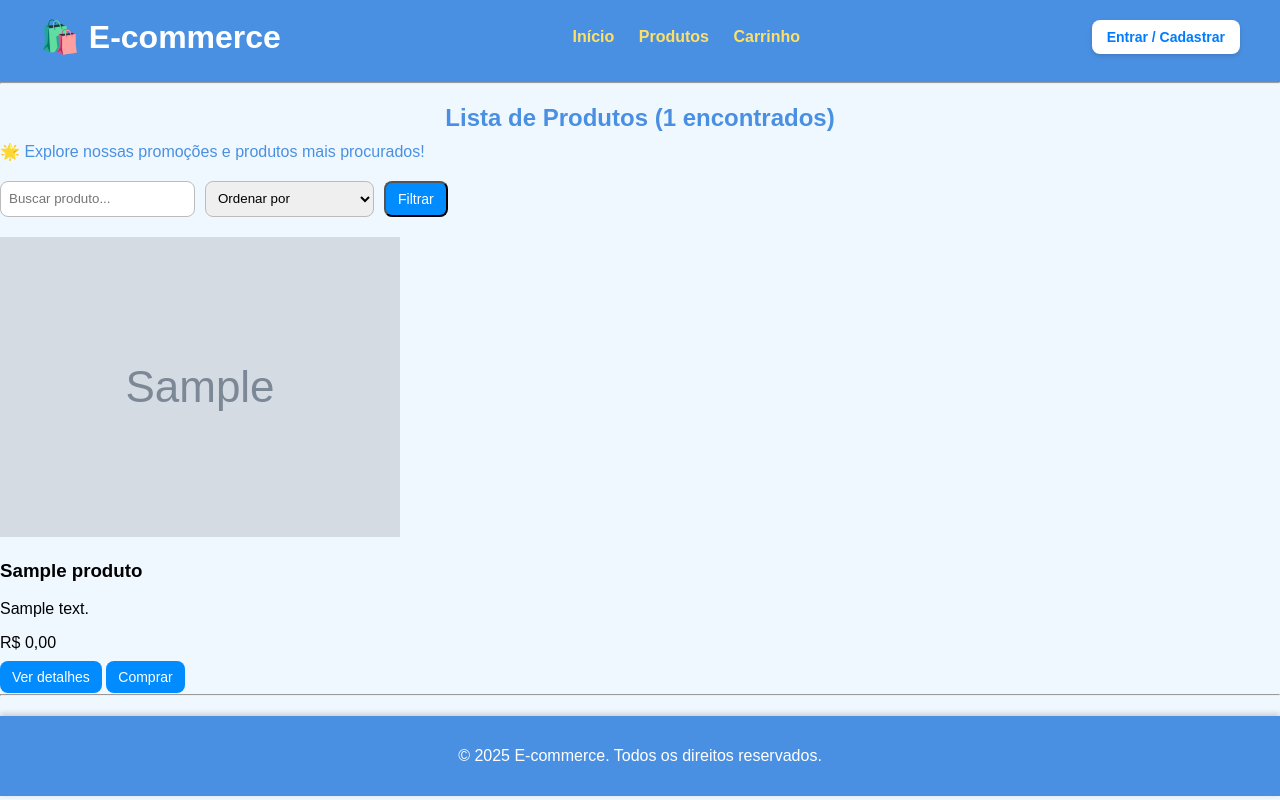
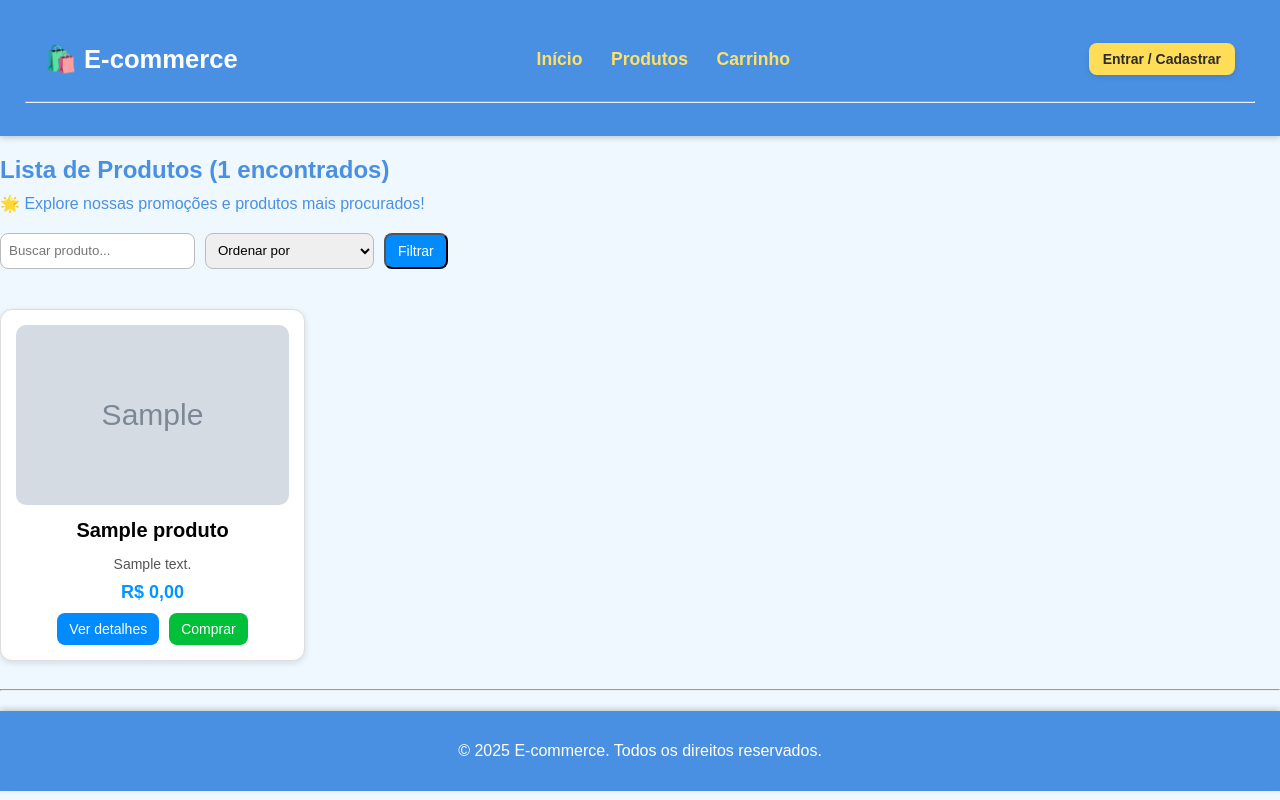
Before and after one commit to walterlimtrajano/trabalho-de-php, a PHP site: page /produtos/listar.php in a window 1280 px wide. Run offline with PHP 8.4, Linux system fonts and the light colour scheme; tables that the repository leaves empty or names only in its code hold one stand-in row (values such as "Sample post"); grey boxes marked "Sample" are stand-in pictures.

Commit message:
Update style.css

```diff
--- a/ecommerce/assets/css/style.css
+++ b/ecommerce/assets/css/style.css
@@ -18,107 +18,27 @@ h2 {
     color: #4a90e2;
 }
 
-/* =======================
-   HEADER FIXO + BOTÃO DIREITA
-======================= */
-
-.site-header {
+header {
     background: #4a90e2;
     color: white;
+    padding: 25px;
+    text-align: center;
+    box-shadow: 0 2px 6px rgba(0,0,0,0.2);
 }
 
-.header-inner {
-    display: flex;
-    align-items: center;
-    justify-content: space-between;  /* 🔥 ESTA LINHA ALINHA O BOTÃO À DIREITA */
-    gap: 20px;
-    max-width: 1200px;
-    margin: 0 auto;
-    padding: 18px 20px;
-}
-
-/* LOGO */
-.brand h1 {
-    margin: 0;
-}
-
-/* MENU CENTRAL */
-.main-nav {
-    flex: 1;              /* ocupa espaço central */
-    text-align: center;   /* deixa os links no meio */
-}
-
-/* LINKS DO MENU */
-.main-nav a {
+nav a {
     color: #ffe066;
-    margin: 0 10px;
+    text-decoration: none;
+    margin: 0 12px;
     font-weight: bold;
-    text-decoration: none;
+    font-size: 1.1rem;
     transition: 0.2s;
 }
 
-.main-nav a:hover {
+nav a:hover {
     color: #fff;
-    text-shadow: 0 0 6px #ffe066;
+    text-shadow: 0 0 5px #ffe066;
 }
-
-/* 🔥 BOTÃO "ENTRAR / CADASTRAR" */
-.auth {
-    display: flex;
-    justify-content: flex-end; /* garante canto direito */
-}
-
-.auth .auth-btn {
-    background: #fff;
-    color: #007bff;
-    font-weight: bold;
-    padding: 8px 14px;
-    border-radius: 8px;
-    text-decoration: none;
-    border: 1px solid transparent;
-    box-shadow: 0 2px 5px rgba(0,0,0,0.15);
-    transition: 0.25s;
-}
-
-.auth .auth-btn:hover {
-    background: #005fcc;
-    color: white;
-    border-color: #005fcc;
-}
-
-/* =======================
-   LOGIN
-======================== */
-
-.auth-section {
-    max-width: 420px;
-    margin: 30px auto;
-    background: #fff;
-    padding: 18px;
-    border-radius: 10px;
-    box-shadow: 0 4px 10px rgba(0,0,0,0.08);
-}
-
-.auth-form {
-    display: flex;
-    flex-direction: column;
-    gap: 10px;
-}
-
-.auth-form input {
-    padding: 10px;
-    border-radius: 8px;
-    border: 1px solid #ccc;
-}
-
-.register-suggestion {
-    margin-top: 10px;
-    text-align: center;
-}
-
-/* =======================
-   FOOTER
-======================== */
 
 footer {
     text-align: center;
@@ -129,7 +49,6 @@ footer {
     box-shadow: 0 -2px 6px rgba(0,0,0,0.2);
 }
 
-/* BOTÕES GERAIS */
 .btn {
     padding: 8px 12px;
     background: #008cff;
@@ -144,11 +63,120 @@ footer {
     background: #006ed6;
 }
 
-.container-pagina h2 {
-    text-align: center;
-    color: #4a90e2;
+.btn.comprar {
+    background: #00c03a;
 }
 
+.btn.comprar:hover {
+    background: #00992d;
+}
+
+.lista-produtos {
+    display: grid;
+    grid-template-columns: repeat(auto-fill, minmax(250px, 1fr));
+    gap: 20px;
+    padding: 20px 0;
+}
+
+.produto-card {
+    background: #ffffff;
+    border: 1px solid #ddd;
+    padding: 15px;
+    border-radius: 12px;
+    text-align: center;
+    transition: 0.2s ease-in-out;
+    box-shadow: 0 2px 6px rgba(0,0,0,0.12);
+}
+
+.produto-card:hover {
+    transform: translateY(-5px);
+    box-shadow: 0 6px 12px rgba(0,0,0,0.15);
+}
+
+.produto-card img {
+    width: 100%;
+    height: 180px;
+    object-fit: cover;
+    border-radius: 10px;
+}
+
+.produto-card h3 {
+    margin: 10px 0 5px;
+    font-size: 20px;
+}
+
+.produto-card .descricao {
+    font-size: 14px;
+    color: #555;
+    margin-bottom: 10px;
+}
+
+.produto-card .preco {
+    font-size: 18px;
+    font-weight: bold;
+    margin: 10px 0;
+    color: #0095ff;
+}
+
+.acoes {
+    margin-top: 10px;
+    display: flex;
+    justify-content: center;
+    gap: 10px;
+}
+
+/* --- Header com layout flex e botão de autenticação no canto direito --- */
+.site-header {
+    background: #4a90e2; /* mantém o padrão existente */
+    color: white;
+}
+
+.header-inner {
+    display: flex;
+    align-items: center;
+    justify-content: space-between; /* marca à esquerda, nav centro/left, auth à direita */
+    gap: 20px;
+    max-width: 1200px;
+    margin: 0 auto;
+    padding: 18px 20px;
+}
+
+/* Marca (logo/texto) */
+.brand h1 {
+    margin: 0;
+    font-size: 1.6rem;
+}
+
+/* Ajustes na navegação */
+.main-nav {
+    flex: 1; /* ocupa espaço central */
+    text-align: center;
+}
+
+/* Caixa da ação de autenticação (canto direito) */
+.auth {
+    display: flex;
+    align-items: center;
+    justify-content: flex-end;
+}
+
+/* Botão de autenticação (visual simples, já compatível com .btn) */
+.auth-btn {
+    padding: 8px 14px;
+    border-radius: 8px;
+    background: #ffdd57;
+    color: #2b2b2b;
+    text-decoration: none;
+    font-weight: 700;
+    box-shadow: 0 2px 6px rgba(0,0,0,0.12);
+}
+
+.auth-btn:hover {
+    transform: translateY(-2px);
+    box-shadow: 0 6px 12px rgba(0,0,0,0.15);
+}
+
+/* --- Estilos mínimos para a página de login (esqueleto) --- */
 .auth-section {
     max-width: 420px;
     margin: 30px auto;
@@ -165,16 +193,20 @@ footer {
 }
 
 .auth-form label {
-    font-weight: bold;
+    font-weight: 600;
+    font-size: 0.95rem;
 }
 
-.auth-form input {
+.auth-form input[type="email"],
+.auth-form input[type="password"] {
     padding: 10px;
     border-radius: 8px;
     border: 1px solid #ccc;
+    font-size: 1rem;
 }
 
 .register-suggestion {
+    margin-top: 12px;
+    font-size: 0.95rem;
     text-align: center;
-    margin-top: 10px;
 }
```
